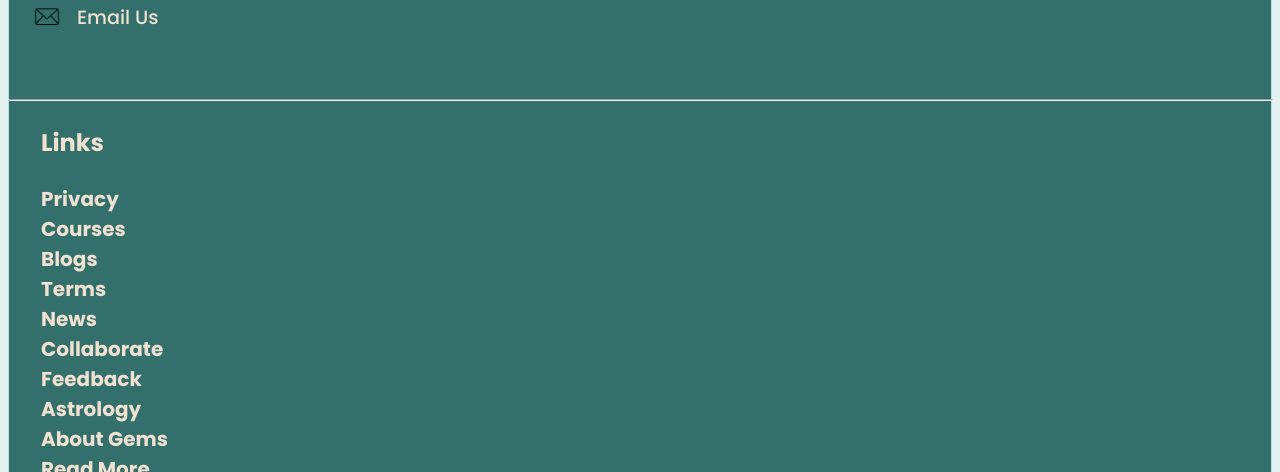
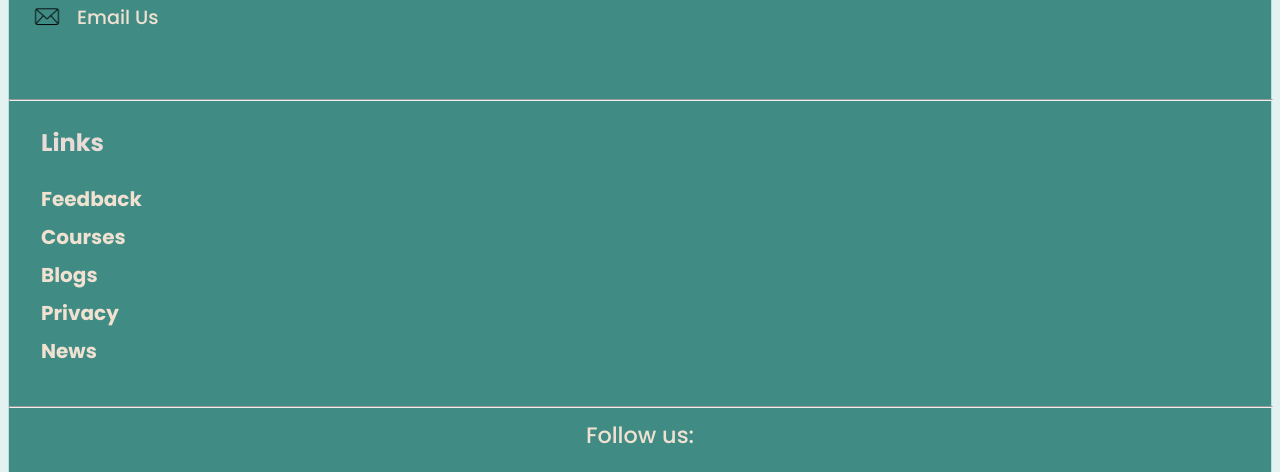
Before and after one commit to aamijasmin/astro, a website: page index.html in a window 1280 px wide. Shown: the part 2570-3042 px from the top of the page. Drawn offline with Linux system fonts and the light colour scheme.

Commit message:
some code are improved now

```diff
--- a/css/intro_card.css
+++ b/css/intro_card.css
@@ -147,9 +147,10 @@
 }
 .footer {
   display: flex;
+  height: 54rem;
   justify-content:space-between;
   flex-direction: column;
-  background-color:#33706b;
+  background-color:#408c85;
   border-top: 1px solid #65B8B3;
   border-bottom: 1px solid #65B8B3;
 }
@@ -174,18 +175,17 @@
   font-weight: 500;
   color: #f0e1d1;
 }
-
 .links {
   padding: 1.5rem 1.5rem 1.5rem 2rem;
 }
 .alpha{
-/*   height: 20rem; */
+  color: #dedede;
   width: 100%;
 }
 
 .links p{
  font-size: 1.5rem;
-  color: #f0e1d1;
+  color: #E9DCD8;
   text-decoration: none;
   margin-top: -0.5rem;
 }
@@ -197,29 +197,20 @@
   flex-direction: column;
   justify-content: space-between;
 }
-.a-links li{
-  list-style-type: none;
-}
-.a-links li:hover{
-  text-shadow: 2px 2px 18px #f0e1d1;
-}
-
 .a-links a {
   text-decoration: none;
   font-size: 20px;
   color: #f0e1d1;
   margin-bottom: 0.5rem;
 }
-
 .social_media {
   padding: 2.5rem;
 }
-
 .social_media p {
   color: #f0e1d1;
   font-size: 1.4rem;
   font-weight: 500;
-  margin-top: -20px;
+  margin-top: -38px;
   text-align: center;
 }
 .social_media_links {
@@ -228,7 +219,7 @@
 }
 .social_media_links img {
   width: 2rem;
-  margin-top: 1rem;
+  margin-top: 0.2rem;
 }
 .copy{
   font-size: 1rem;
@@ -285,17 +276,18 @@ max-width: 100%;
       width: 2.5rem;
     }
     .address p {
-      font-size: 1.3rem;
+      font-size: 1.2rem;
       font-weight: 500;
     text-transform: uppercase;
     }
     .links p {
-      font-size: 1.8rem;
+      font-size: 1.5rem;
     margin-top: 12px;
     text-transform: uppercase;
     }
     .a-links a {
-      font-size: 1.6rem;
+      font-size: 1.5rem;
+    gap: 20px;
     text-transform: uppercase;
     }
     .social_media {
--- a/css/main.css
+++ b/css/main.css
@@ -59,7 +59,7 @@ h2 {
 .search_bar {
   position:absolute;
   top: 28px;
-  left:225px;
+  left:232px;
   background-color:white;
   border-radius:12px;
 }
@@ -72,7 +72,7 @@ h2 {
   border:none;
   background-color:white;
   border-radius:12px;
-  transform:translateX(-5px) rotate(-50deg);
+  transform:translatex(-5px) rotate(-50deg);
 }
 span {
   font-size:20px;
--- a/index.html
+++ b/index.html
@@ -329,19 +329,19 @@
           <div class="links">
           <p>Links</p>
           <div class="a-links">
-          <li><a href="#">Privacy</a></li>
-          <li><a href="#">Courses</a></li>
-          <li><a href="#">Blogs</a></li>
-          <li><a href="#">Terms</a></li>
-          <li><a href="#">News</a></li>
+            <a href="#">Feedback</a>
+          <a href="#">Courses</a>
+          <a href="#">Blogs</a>
+          <a href="#">Privacy</a>
+          <a href="#">News</a>
           </div>
-            <div class="a-links">
-          <li><a href="#">Collaborate</a></li>
-          <li><a href="#">Feedback</a></li>
-          <li><a href="#">Astrology</a></li>
-          <li><a href="#">About Gems</a></li>
-          <li><a href="#">Read More</a></li>
-          </div>
+          <!--   <div class="a-links"> -->
+          <!-- <li><a href="#">Collaborate</a></li> -->
+          <!-- <li><a href="#">Feedback</a></li> -->
+          <!-- <li><a href="#">Astrology</a></li> -->
+          <!-- <li><a href="#">About Gems</a></li> -->
+          <!-- <li><a href="#">Read More</a></li> -->
+          <!-- </div> -->
         </div>
         <hr class="alpha">
         <div class="social_media">
```
